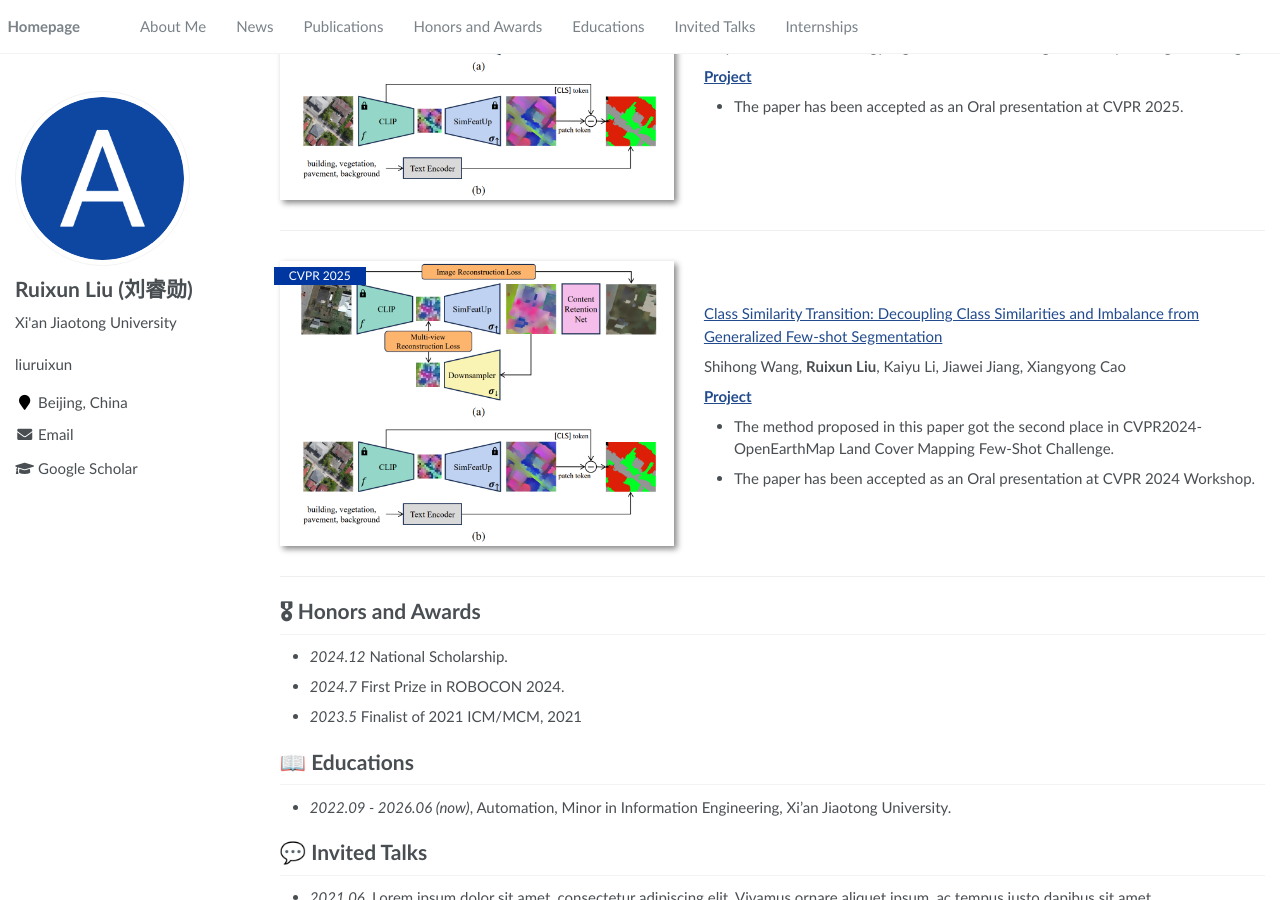
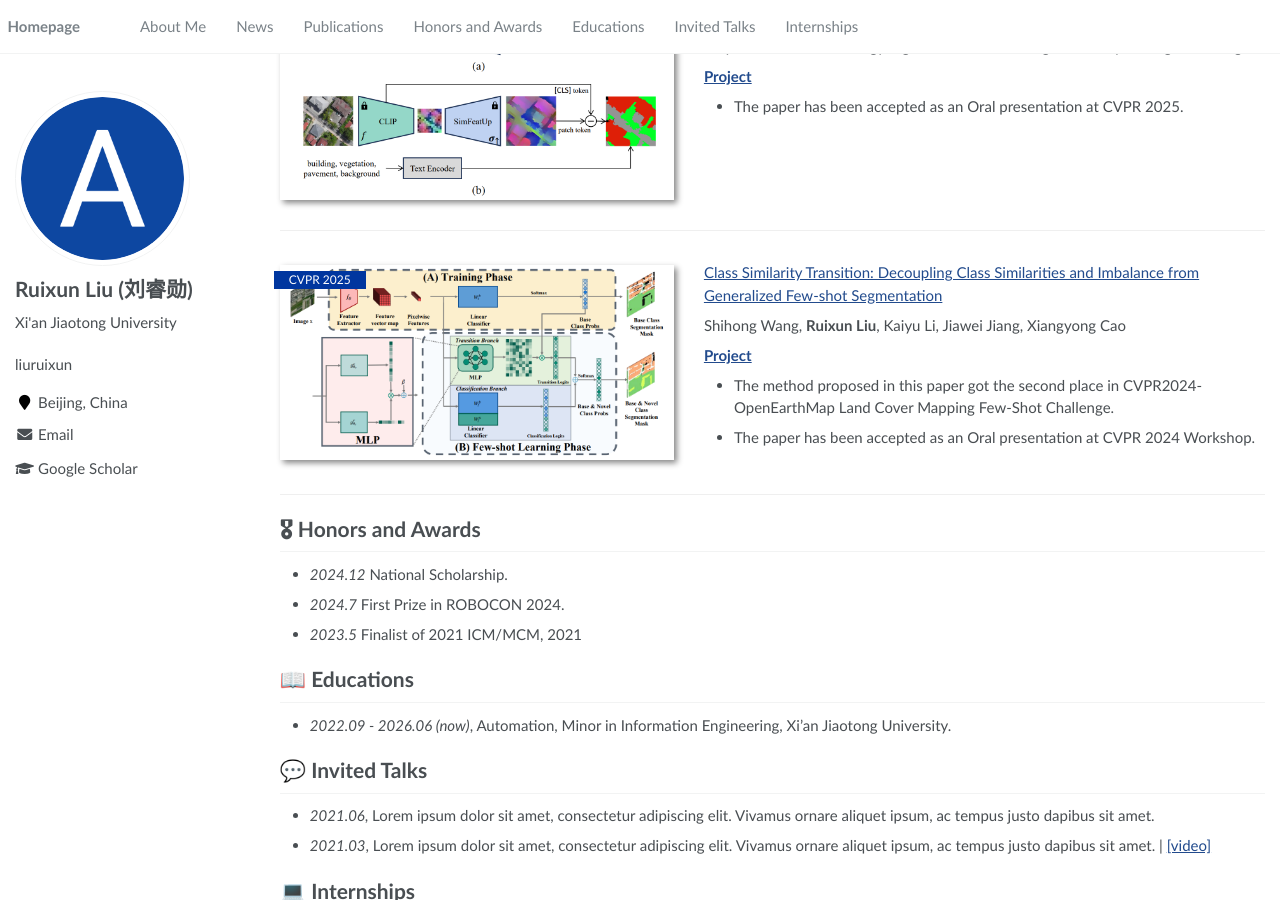
Before and after one commit to liuruixun/liuruixun.github.io, a Jekyll site: the page built from _pages/about.md, in a window 1280 px wide and 900 px high, scrolled down 485 px. Built offline with Jekyll 4.4.1, drawn with Linux system fonts in a browser that asks for light colours.

Commit message:
Update about.md

```diff
--- a/_pages/about.md
+++ b/_pages/about.md
@@ -41,7 +41,7 @@
 </div>
 </div>
 
-<div class='paper-box'><div class='paper-box-image'><div><div class="badge">CVPR 2025</div><img src='images/SegEarth-OV.jpg' alt="sym" width="100%"></div></div>
+<div class='paper-box'><div class='paper-box-image'><div><div class="badge">CVPR 2025</div><img src='images/transition.jpg' alt="sym" width="100%"></div></div>
 <div class='paper-box-text' markdown="1">
 
 [Class Similarity Transition: Decoupling Class Similarities and Imbalance from Generalized Few-shot Segmentation](https://openaccess.thecvf.com/content/CVPR2024W/L3DIVU/html/Wang_Class_Similarity_Transition_Decoupling_Class_Similarities_and_Imbalance_from_Generalized_CVPRW_2024_paper.html)
```
